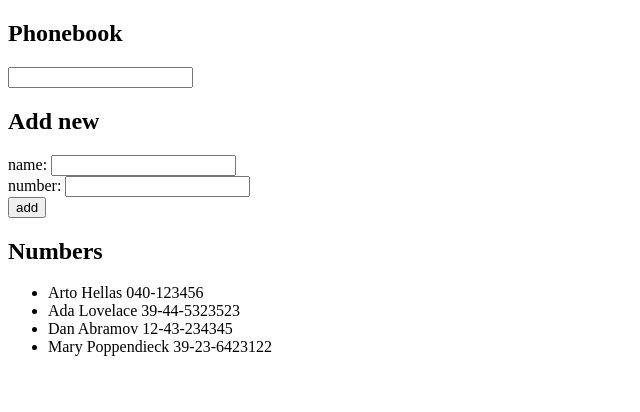
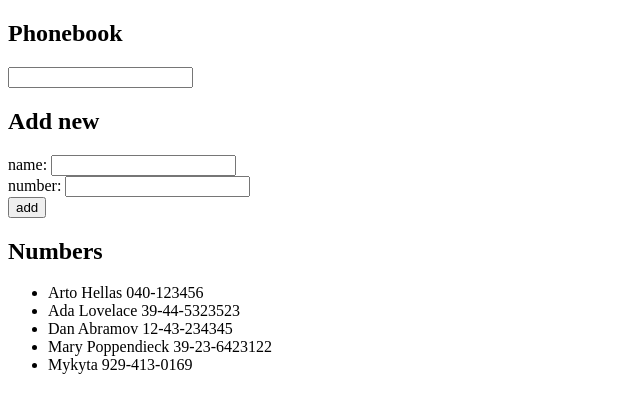
Before and after one commit to mykyta-lu/fullstack_open, a React (Vite) app in the folder part2/phonebook/: page / in a window 1280 px wide. Shown: the top 412 px of the page, without its empty margins (0-640 px from the left). Built offline with nearby package versions, Linux system fonts and the light colour scheme; data requests are answered from the project's data file.

Commit message:
excersise updated with backend functionality

```diff
--- a/part2/phonebook/db.json
+++ b/part2/phonebook/db.json
@@ -1,5 +1,5 @@
 {
-    "persons":[
+  "persons": [
     {
       "name": "Arto Hellas",
       "number": "040-123456",
@@ -19,6 +19,11 @@
       "name": "Mary Poppendieck",
       "number": "39-23-6423122",
       "id": 4
+    },
+    {
+      "name": "Mykyta",
+      "number": "929-413-0169",
+      "id": 5
     }
   ]
 }
--- a/part2/phonebook/src/App.jsx
+++ b/part2/phonebook/src/App.jsx
@@ -71,8 +71,9 @@
       alert(`${newName} is already in phonebook`)
       return setNewName(newName)
     }
-
-    setPersons(persons.concat(numberObj))
+    axios
+      .post('http://localhost:3001/persons', numberObj)
+      .then(response => setPersons(persons.concat(response.data)))
     setNewName('')
     setNewNumber('')
   }
```
Lines whose indentation alone changed are shown as unchanged.
